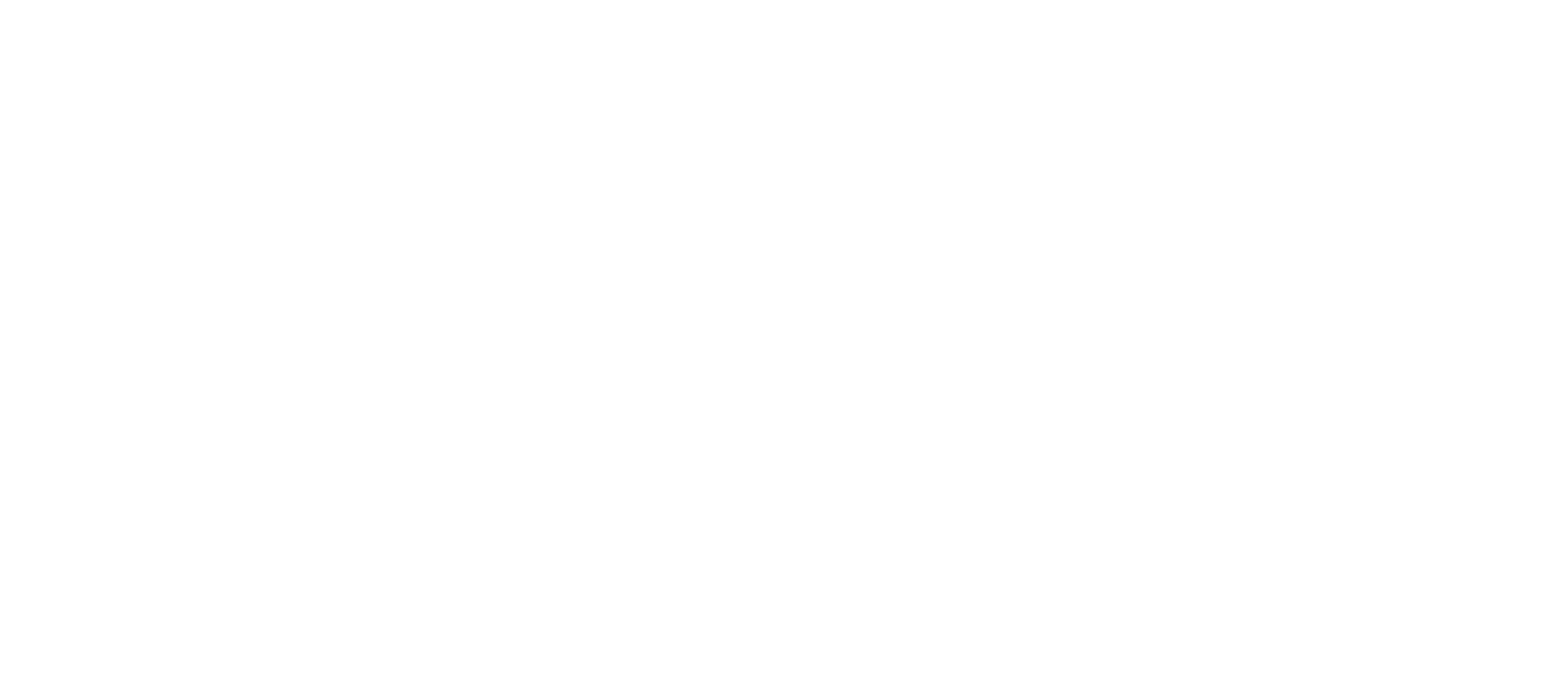
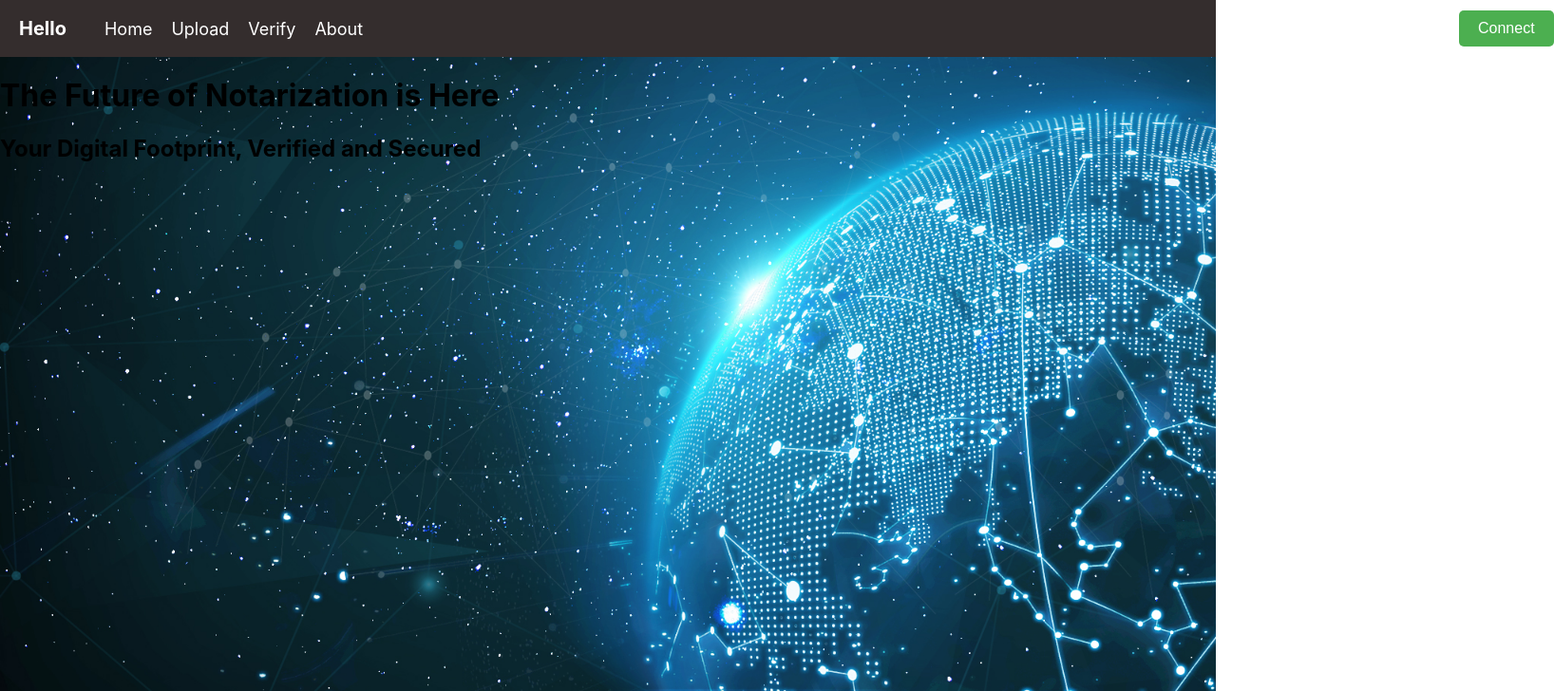
Before and after one commit to SanjayKumar-M/trustvault, a React (Create React App) app: page / in a window 1280 px wide. Shown: the top 728 px of the page at 95% size, 1636 px wide, since content can reach past the window. Built offline with nearby package versions, Linux system fonts and the light colour scheme.

Commit message:
Home page

```diff
--- a/src/App.js
+++ b/src/App.js
@@ -3,8 +3,9 @@ import Upload from './Pages/Upload';
 
 function App() {
   return (
-    <div className="App">
-      <Upload />
+    <div >
+      <Home />
+
     </div>
   );
 }
--- a/src/Pages/Upload.js
+++ /dev/null
@@ -1,11 +0,0 @@
-import React from 'react'
-
-const Upload = () => {
-  return (
-    <div>
-
-    </div>
-  )
-}
-
-export default Upload
```
